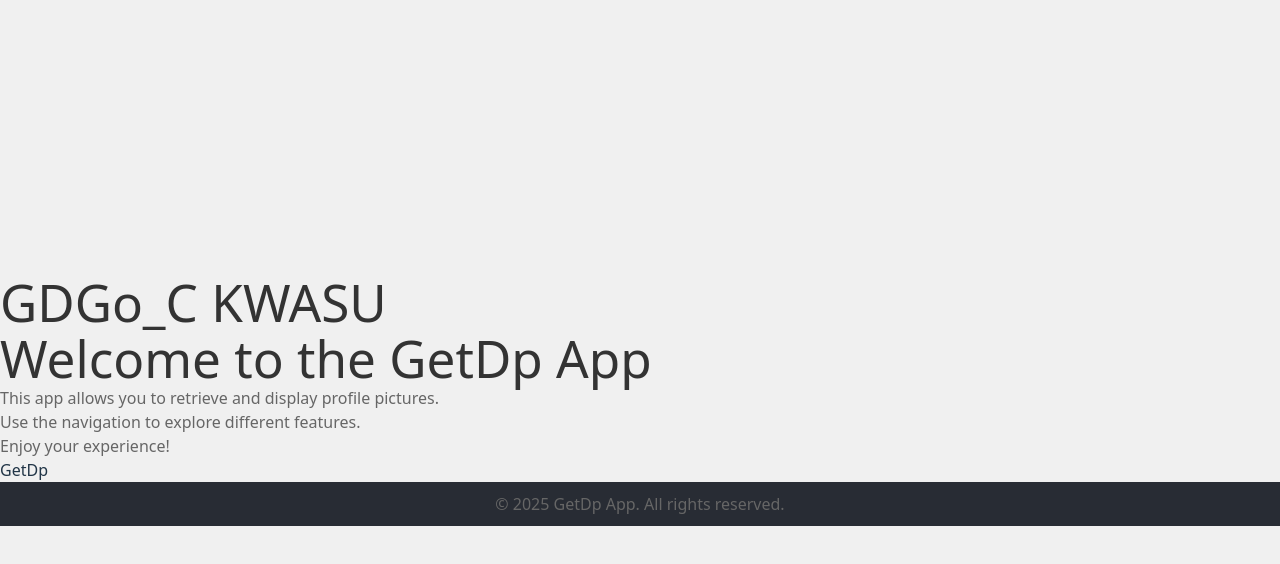
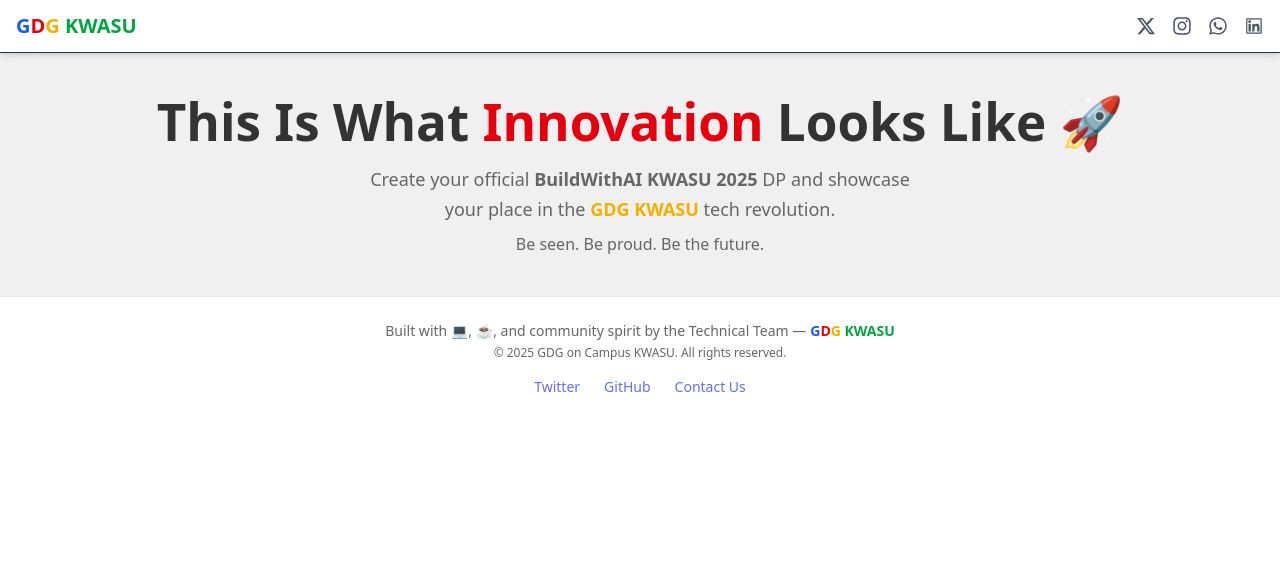
Before and after one commit to abdullahi-mohammed/gdgoc_kwasu, a React (Vite) app: page / in a window 1280 px wide. Shown: the top 564 px of the page. Built offline with nearby package versions, Linux system fonts and the light colour scheme.

Commit message:
worked on header, hero and footer

```diff
--- a/package.json
+++ b/package.json
@@ -13,6 +13,7 @@
     "@tailwindcss/vite": "^4.1.10",
     "react": "^19.1.0",
     "react-dom": "^19.1.0",
+    "react-icons": "^5.5.0",
     "tailwindcss": "^4.1.10"
   },
   "devDependencies": {
--- a/src/App.jsx
+++ b/src/App.jsx
@@ -1,4 +1,5 @@
 import './App.css'
+import Footer from './components/footer'
 import Header from './components/header'
 import GetDp from './pages/get-dp/GetDp'
 
@@ -7,16 +8,8 @@
   return (
     <>
       <Header />
-      <div className="App">
-        <h1>Welcome to the GetDp App</h1>
-        <p>This app allows you to retrieve and display profile pictures.</p>
-        <p>Use the navigation to explore different features.</p>
-        <p>Enjoy your experience!</p>
-      </div>
       <GetDp />
-      <footer className="App-footer">
-        <p>&copy; 2025 GetDp App. All rights reserved.</p>
-      </footer>
+      <Footer />
     </>
   )
 }
--- a/src/components/footer.jsx
+++ b/src/components/footer.jsx
@@ -2,7 +2,48 @@
 
 const Footer = () => {
     return (
-        <div> <p>&copy; 2025 GetDp App. All rights reserved.</p></div>
+        <footer className="bg-white text-gray-800 py-6 px-4 text-center border-t border-gray-200">
+            <div className="mb-3">
+                <p className="text-sm font-medium">
+                    Built with 💻, ☕, and community spirit by the Technical Team —
+                    <span className="font-bold ml-1">
+                        <span className="text-blue-600">G</span>
+                        <span className="text-red-600">D</span>
+                        <span className="text-yellow-500">G</span>
+                        <span className="text-green-600"> KWASU</span>
+                    </span>
+                </p>
+                <p className="text-xs mt-1 text-gray-500">
+                    © 2025 GDG on Campus KWASU. All rights reserved.
+                </p>
+            </div>
+            <div className="flex justify-center space-x-6 mt-4 text-sm font-medium">
+                <a
+                    href="https://twitter.com/YourGDGHandle"
+                    target="_blank"
+                    rel="noopener noreferrer"
+                    className="text-blue-600 hover:underline"
+                >
+                    Twitter
+                </a>
+                <a
+                    href="https://github.com/abdullahi-mohammed/gdgoc_kwasu"
+                    target="_blank"
+                    rel="noopener noreferrer"
+                    className="text-gray-800 hover:underline"
+                >
+                    GitHub
+                </a>
+                <a
+                    href="mailto:techteam@gdgkwasu.com"
+                    className="text-green-600 hover:underline"
+                >
+                    Contact Us
+                </a>
+            </div>
+        </footer>
+
+
     )
 }
 
--- a/src/components/header.jsx
+++ b/src/components/header.jsx
@@ -1,18 +1,37 @@
-import React from 'react'
+import { FaWhatsapp, FaInstagram } from "react-icons/fa";
+import { FaXTwitter } from "react-icons/fa6";
+import { AiOutlineLinkedin } from "react-icons/ai";
 
-const Header = () => {
+export default function Header() {
     return (
-        <header>
-            <h1>GDGo_C KWASU</h1>
+        <header className="shadow-md bg-white">
+            <nav className="border-b py-3">
+                <div className="container mx-auto px-4 flex justify-between items-center">
+                    <h2 className="text-xl font-semibold">
+                        <span className="font-bold">
+                            <span className="text-blue-600">G</span>
+                            <span className="text-red-600">D</span>
+                            <span className="text-yellow-500">G</span>
+                            <span className="text-green-600"> KWASU</span>
+                        </span>
+                    </h2>
 
-            <ul>
-                <li></li>
-                <li></li>
-                <li></li>
-                <li></li>
-            </ul>
+                    <div className="flex items-center space-x-4">
+                        <a href="https://x.com/gdgoC_Kwasu" target="_blank" rel="noopener noreferrer" aria-label="Twitter">
+                            <FaXTwitter className="w-5 h-5 text-gray-600 hover:text-blue-600 transition-all duration-200 transform hover:scale-110" />
+                        </a>
+                        <a href="https://www.instagram.com/gdgoc_kwasu" target="_blank" rel="noopener noreferrer" aria-label="Instagram">
+                            <FaInstagram className="w-5 h-5 text-gray-600 hover:text-pink-500 transition-all duration-200 transform hover:scale-110" />
+                        </a>
+                        <a href="https://wa.me/yourwhatsapplink" target="_blank" rel="noopener noreferrer" aria-label="WhatsApp">
+                            <FaWhatsapp className="w-5 h-5 text-gray-600 hover:text-green-600 transition-all duration-200 transform hover:scale-110" />
+                        </a>
+                        <a href="https://www.linkedin.com/in/yourprofile" target="_blank" rel="noopener noreferrer" aria-label="LinkedIn">
+                            <AiOutlineLinkedin className="w-5 h-5 text-gray-600 hover:text-blue-700 transition-all duration-200 transform hover:scale-110" />
+                        </a>
+                    </div>
+                </div>
+            </nav>
         </header>
-    )
+    );
 }
-
-export default Header
--- a/src/index.css
+++ b/src/index.css
@@ -29,7 +29,7 @@
   display: flex;
   place-items: center;
   min-width: 320px;
-  min-height: 100vh;
+  /* min-height: 100vh; */
 }
 
 h1 {
--- a/src/pages/get-dp/GetDp.jsx
+++ b/src/pages/get-dp/GetDp.jsx
@@ -2,7 +2,19 @@
 
 const GetDp = () => {
     return (
-        <div>GetDp</div>
+        <div className="px-4 sm:px-6 md:px-10 lg:px-16 xl:px-32 py-10">
+            <h1 className="text-2xl sm:text-3xl md:text-4xl font-extrabold text-center text-gray-900 leading-snug">
+                This Is What <span className="text-red-600">Innovation</span> Looks Like 🚀
+            </h1>
+            <p className="mt-4 text-base sm:text-lg text-center text-gray-700 max-w-xl mx-auto leading-relaxed">
+                Create your official <strong>BuildWithAI KWASU 2025</strong> DP and showcase your place in the
+                <span className="text-yellow-500 font-semibold"> GDG KWASU</span> tech revolution.
+            </p>
+            <p className="mt-2 text-sm sm:text-base text-center text-gray-500">
+                Be seen. Be proud. Be the future.
+            </p>
+        </div>
+
     )
 }
 
```
Also changed, not shown: 1 other file (tests, documents, lock files or other folders).
